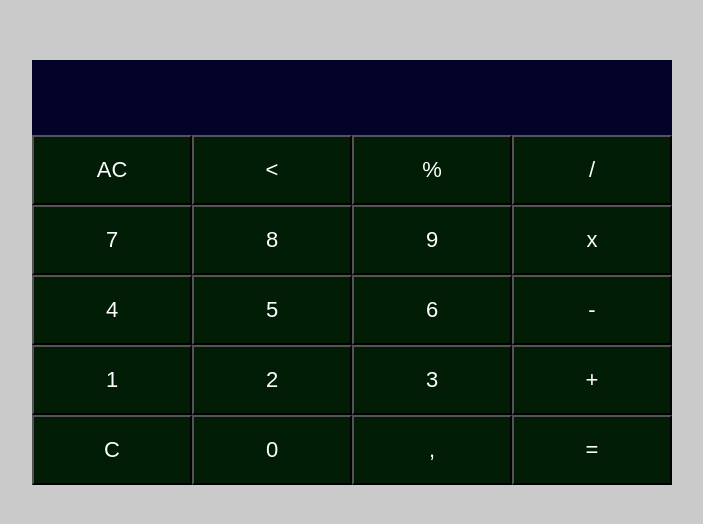
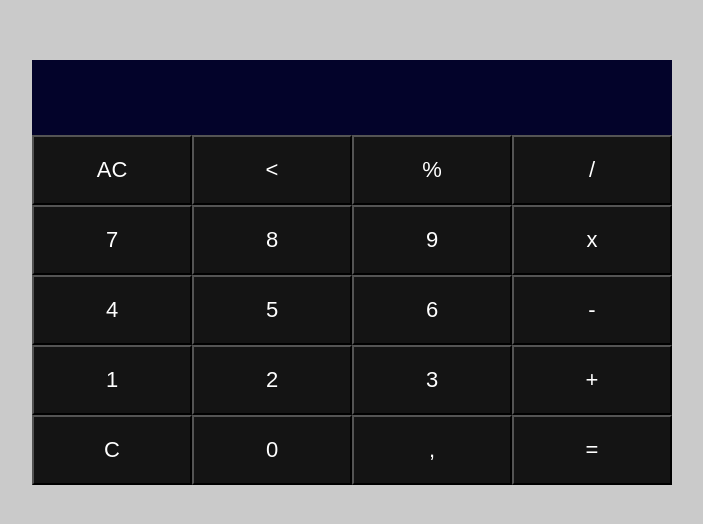
Before and after one commit to johnannysker/calculadora, a React (Create React App) app: page / in a window 1280 px wide. Shown: the part 128-652 px from the top of the page, without its empty margins (288-991 px from the left). Built offline with nearby package versions, Linux system fonts and the light colour scheme.

Commit message:
Alteração cor dos botões

```diff
--- a/src/components/Buttons/style.js
+++ b/src/components/Buttons/style.js
@@ -3,7 +3,7 @@ import styled from 'styled-components';
 export const ButtonContainer = styled.button`
     padding: 20px;
     border: 1px dolid #CDCDCD;
-    background-color: #011D06;
+    background-color: #141414;
     color: #FFFFFF;
     font-size: 22px;
     font-weight: 700px;
```
